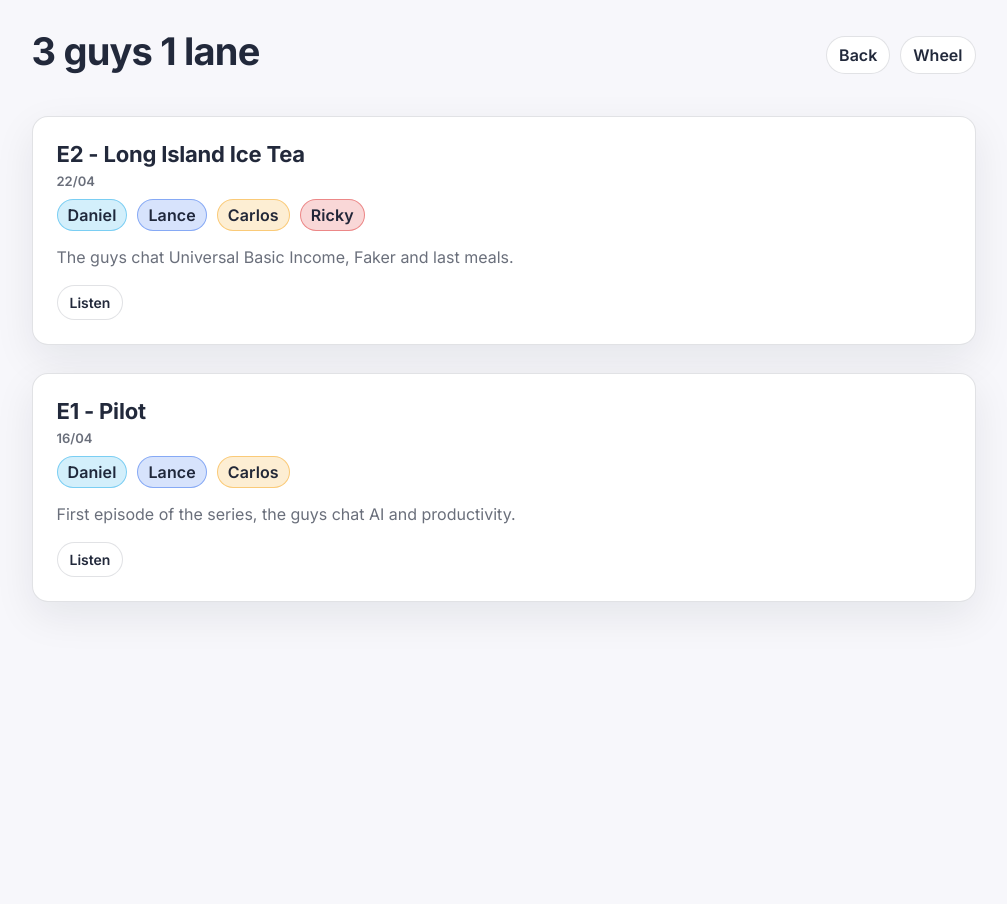
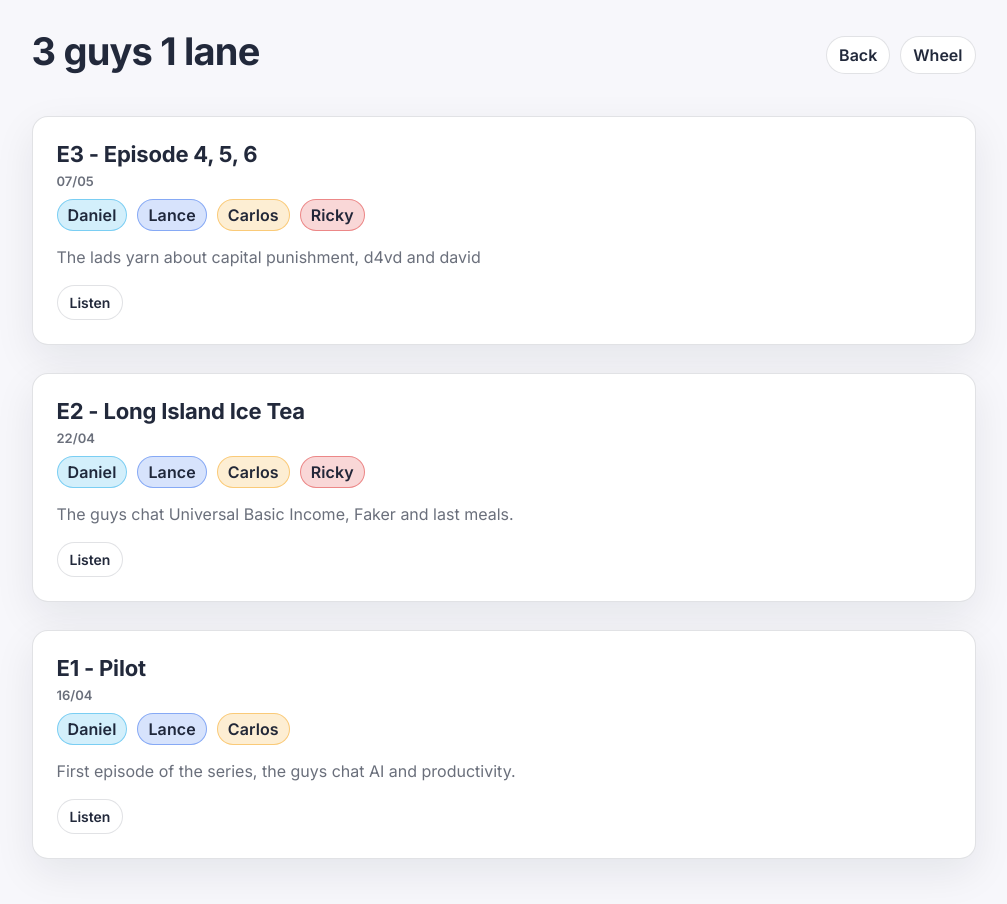
Before and after one commit to lancelancezhang/midweekchallenge, a React (Vite) app: page /podcast in a window 1280 px wide. Shown: the top 904 px of the page, without its empty margins (129-1136 px from the left). Before the commit the page ends 800 px from the top, so only its background shows below. Built offline with nearby package versions, Linux system fonts and the light colour scheme.

Commit message:
updated cahllenges

```diff
--- a/src/data/podcasts.ts
+++ b/src/data/podcasts.ts
@@ -1,6 +1,17 @@
 import type { PodcastEpisode } from '../types'
 
 export const PODCAST_EPISODES: PodcastEpisode[] = [
+  {
+    id: 'ep-3',
+    title: 'E3 - Episode 4, 5, 6',
+    description:
+      'The lads yarn about capital punishment, d4vd and david',
+    date: '07/05',
+    people: ['Daniel', 'Lance', 'Carlos', 'Ricky'],
+    links: [
+      { label: 'Listen', href: 'https://youtu.be/z5kUWf-Af9M' },
+    ],
+  },
   {
     id: 'ep-2',
     title: 'E2 - Long Island Ice Tea',
```
